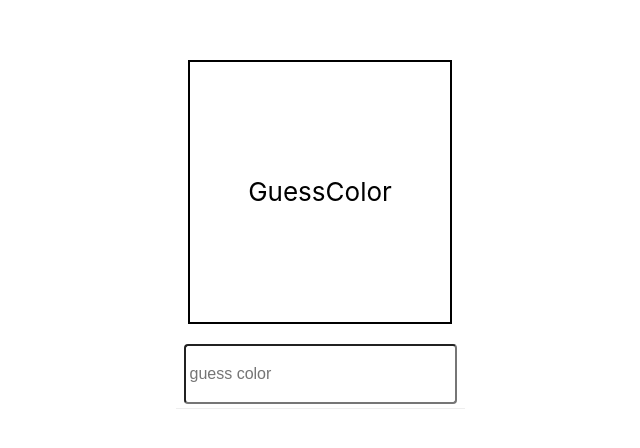
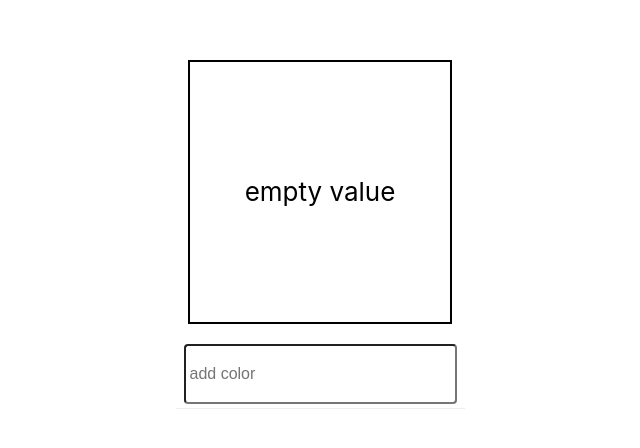
Before and after one commit to togetherwego/react-color, a React (Create React App) app: page / in a window 1280 px wide. Shown: the part 166-614 px from the top of the page, without its empty margins (320-960 px from the left). Built offline with nearby package versions, Linux system fonts and the light colour scheme.

Commit message:
add: functional

```diff
--- a/src/App.js
+++ b/src/App.js
@@ -1,11 +1,17 @@
-import './App.css';
-import GuessColor from './GuessColor';
+import "./App.css";
+import Input from "./Input";
+import Square from "./Square";
+import { useState } from "react";
 
 function App() {
+  const [colorValue, setColorValue] = useState('');
+
   return (
     <div className="App">
       <header className="App-header">
-        <GuessColor/>
+        <Square colorValue={colorValue} />
+        <Input colorValue={colorValue}
+        setColorValue={setColorValue} />
       </header>
     </div>
   );
--- a/src/GuessColor.js
+++ /dev/null
@@ -1,20 +0,0 @@
-import React from "react";
-
-function GuessColor() {
-  return (
-    <>
-      <div className="guessColor">GuessColor</div>
-      <form className="guessForm">
-        <label>Guess Color</label>
-        <input
-          id="guess"
-          type="text"
-          role="searchBox"
-          placeholder="guess color"
-        />
-      </form>
-    </>
-  );
-}
-
-export default GuessColor;
--- /dev/null
+++ b/src/Input.js
@@ -0,0 +1,21 @@
+import React from "react";
+
+const Input = ({ colorValue, setColorValue }) => {
+  return (
+    <div>
+      <form onSubmit={(e) => e.preventDefault()} className="guessForm">
+        <label>Add Color</label>
+        <input
+          autoFocus
+          type="text"
+          placeholder="add color"
+          required
+          value={colorValue}
+          onChange={(e) => setColorValue(e.target.value)}
+        />
+      </form>
+    </div>
+  );
+};
+
+export default Input;
--- /dev/null
+++ b/src/Square.js
@@ -0,0 +1,15 @@
+import React from "react";
+
+function Square({ colorValue }) {
+  return (
+    <section className="guessColor" style={{ backgroundColor: colorValue }}>
+      <p>{colorValue ? colorValue : "empty value"}</p>
+    </section>
+  );
+}
+
+Square.defaultProps = {
+  colorValue: "empty color value"
+}
+
+export default Square;
```
